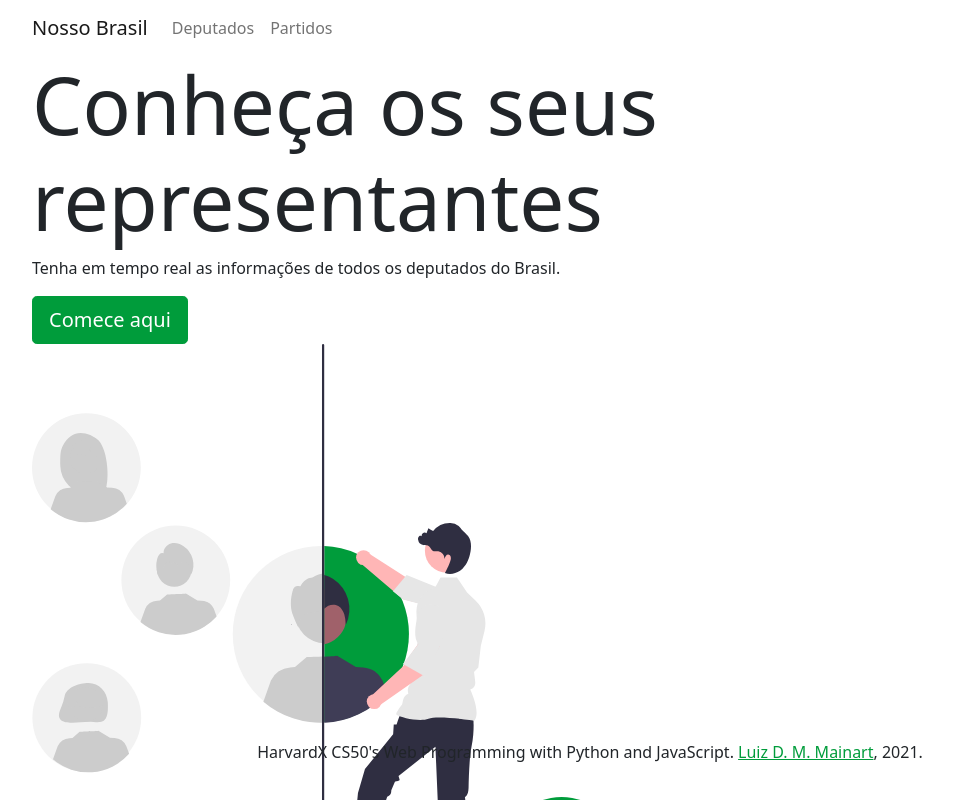
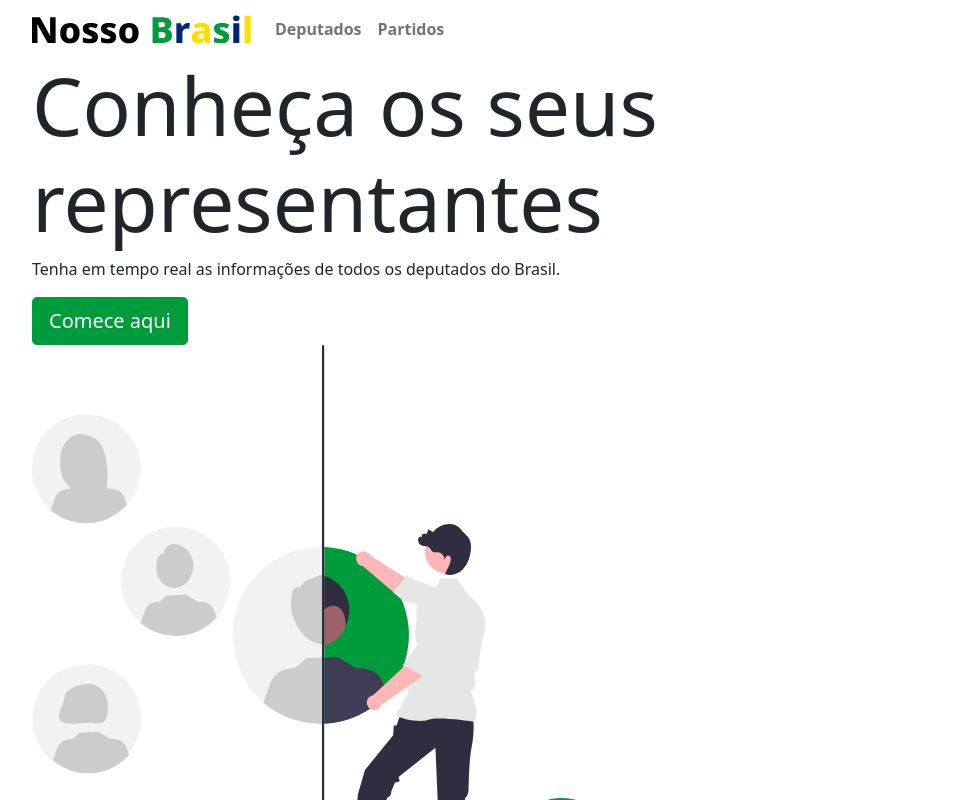
Before and after one commit to LuizDMM/nosso-brasil, a React (Create React App) app in the folder frontend/: page / in a window 1280 px wide. Shown: the top 800 px of the page, without its empty margins (50-1003 px from the left). Built offline with nearby package versions, Linux system fonts and the light colour scheme.

Commit message:
Setting Up Partidos Page

```diff
--- a/frontend/src/components/AppNavbar.js
+++ b/frontend/src/components/AppNavbar.js
@@ -9,6 +9,7 @@ import {
   NavLink
 } from 'reactstrap'
 import { Link } from 'react-router-dom'
+import logo from '../logo.svg'
 
 export default function AppNavbar() {
   const [isOpen, setIsOpen] = React.useState(false)
@@ -16,15 +17,15 @@ export default function AppNavbar() {
   return (
     <div>
       <Navbar container light expand="md">
-        <NavbarBrand tag={Link} to="/">Nosso Brasil</NavbarBrand>
+        <NavbarBrand tag={Link} to="/"><img src={logo} /></NavbarBrand>
         <NavbarToggler onClick={toggle} />
         <Collapse isOpen={isOpen} navbar>
-          <Nav className="mr-auto" navbar>
-            <NavItem>
-              <NavLink tag={Link} to="/deputados">Deputados</NavLink>
+          <Nav navbar>
+            <NavItem className="align-middle">
+              <NavLink tag={Link} to="/deputados"><strong>Deputados</strong></NavLink>
             </NavItem>
             <NavItem>
-              <NavLink tag={Link} to="/partidos">Partidos</NavLink>
+              <NavLink tag={Link} to="/partidos"><strong>Partidos</strong></NavLink>
             </NavItem>
           </Nav>
         </Collapse>
--- a/frontend/src/components/Footer.js
+++ b/frontend/src/components/Footer.js
@@ -1,6 +1,6 @@
 function Footer() {
     return (
-        <footer className="bottom">
+        <footer>
             <p className="text-center">HarvardX CS50's Web Programming with Python and JavaScript. <a href="https://github.com/LuizDMM">Luiz D. M. Mainart</a>, {new Date().getFullYear()}.</p>
         </footer>
     )
--- /dev/null
+++ b/frontend/src/components/PartidoCard.js
@@ -0,0 +1,19 @@
+import { Card, CardBody, CardTitle, CardSubtitle, CardText } from 'reactstrap'
+
+function PartidoCard(props) {
+  return (
+    <div className="col-4 p-3">
+      <Card key={props.api_id} className="text-center">
+        <CardBody>
+          <CardTitle tag="h5">
+            <strong>{props.partido.sigla}</strong>
+          </CardTitle>
+          <CardSubtitle tag="h6">{props.partido.nome}</CardSubtitle>
+          <CardText>Líder: {((props.partido.lider) ? props.partido.lider : 'Sem Líder na Câmara')}</CardText>
+        </CardBody>
+      </Card>
+    </div>
+  )
+}
+
+export default PartidoCard
--- a/frontend/src/components/Partidos.js
+++ b/frontend/src/components/Partidos.js
@@ -1,6 +1,6 @@
 import axios from 'axios'
+import PartidoCard from './PartidoCard'
 import React from 'react'
-import { Table } from 'reactstrap'
 
 class Partidos extends React.Component {
   constructor(props) {
@@ -23,12 +23,7 @@ class Partidos extends React.Component {
 
   renderPartidos() {
     return this.state.partidos.map((partido) => (
-      <tr key={partido.api_id}>
-        <td>{partido.api_id}</td>
-        <td>{partido.sigla}</td>
-        <td>{partido.nome}</td>
-        <td>{partido.lider}</td>
-      </tr>
+      <PartidoCard partido={partido} />
     ))
   }
 
@@ -37,16 +32,10 @@ class Partidos extends React.Component {
 
     return (
       <div className="Partidos">
-        <div className="container">
-          <Table hover responsive striped>
-            <thead>
-              <th scope="col">ID</th>
-              <th scope="col">Sigla</th>
-              <th scope="col">Nome</th>
-              <th scope="col">Líder</th>
-            </thead>
-            <tbody>{this.renderPartidos()}</tbody>
-          </Table>
+        <div className="container ">
+            <div className="row g-2">
+                {this.renderPartidos()}
+            </div>
         </div>
       </div>
     )
--- a/frontend/src/custom.scss
+++ b/frontend/src/custom.scss
@@ -2,7 +2,7 @@
 $primary: #009c3b;
 
 footer {
-  position: absolute;
+  position: relative;
   bottom: 0;
   width: 100%;
   height: 60px;
```
Also changed, not shown: frontend/src/logo.svg (added), 1 other file (tests, documents, lock files or other folders).
